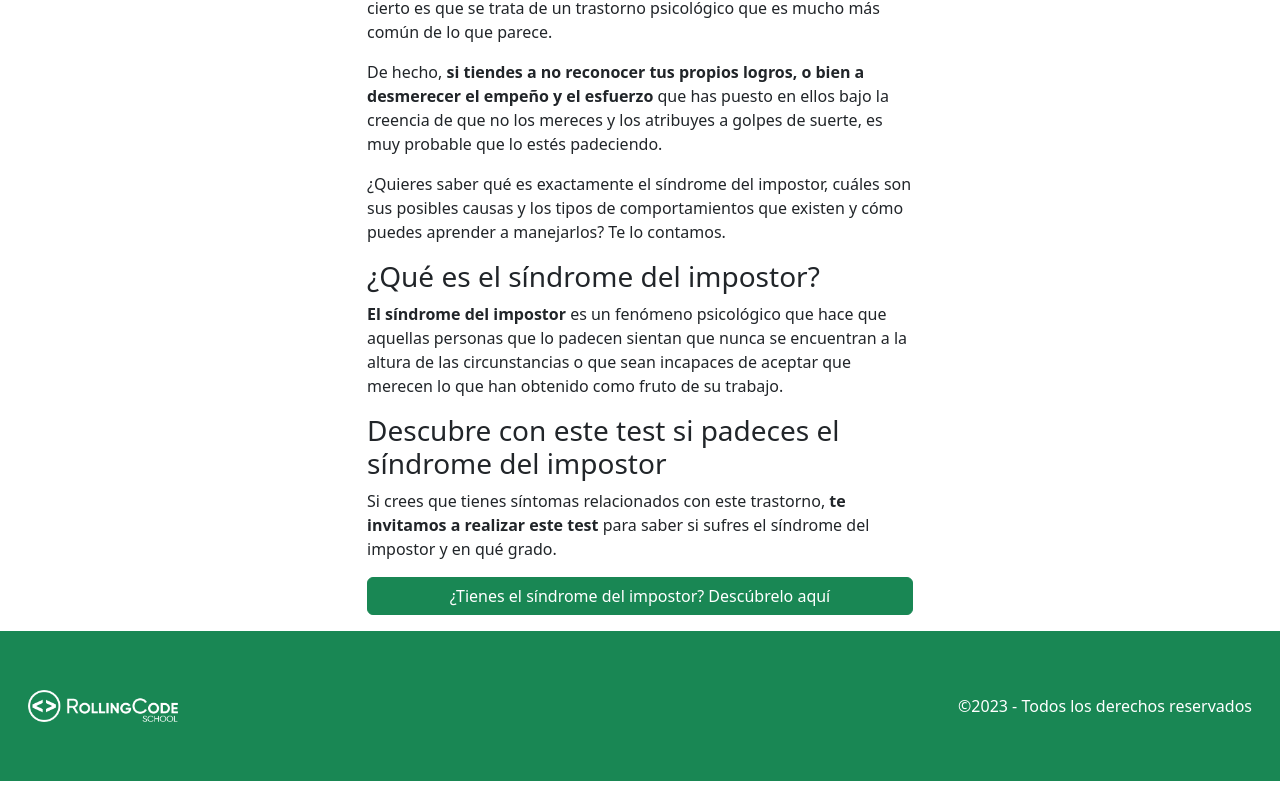
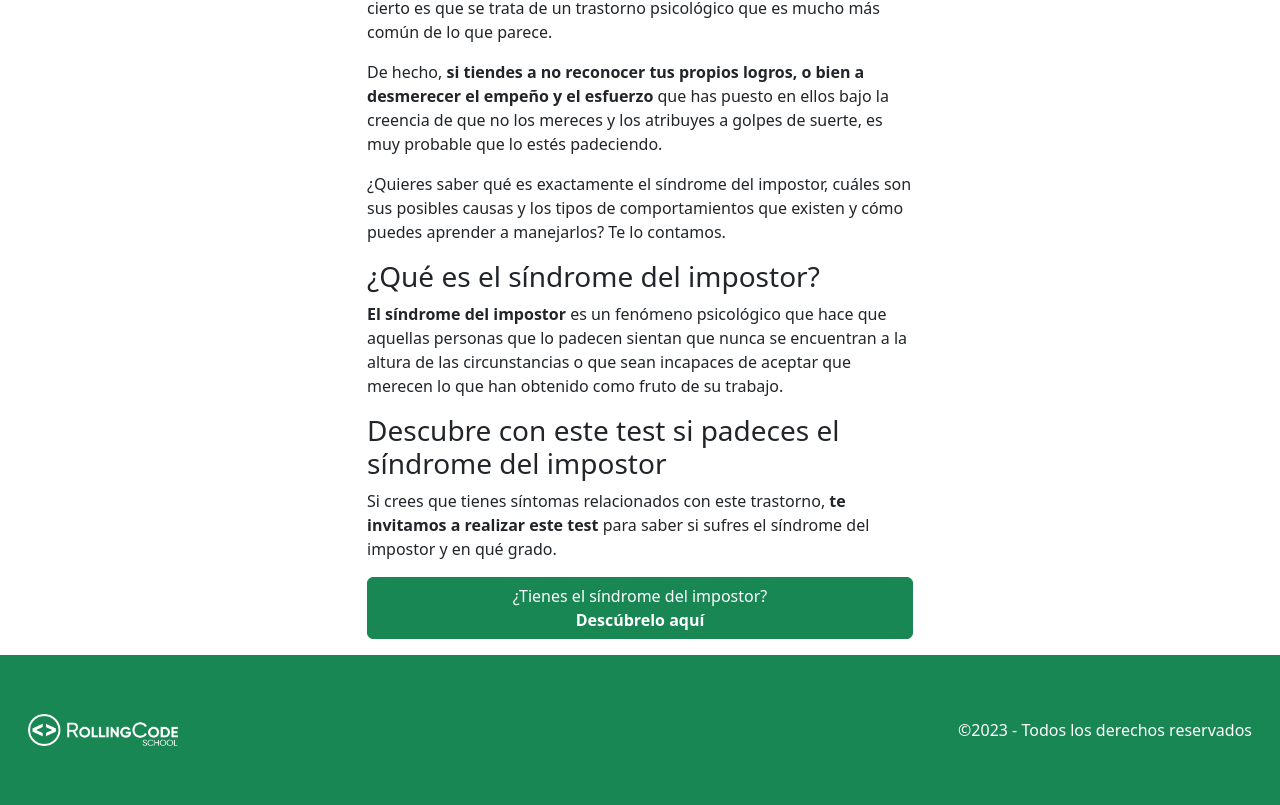
Before and after one commit to pmarino2013/sindro-impostor-app, a Vue app: page / in a window 1280 px wide. Shown: the part 580-1385 px from the top of the page. Before the commit the page ends 1361 px from the top, so only its background shows below. Built offline with nearby package versions, Linux system fonts and the light colour scheme.

Commit message:
Actualizo foto de about y mejoro texto en botón de Home

```diff
--- a/src/views/About.vue
+++ b/src/views/About.vue
@@ -56,7 +56,7 @@
 </template>
 
 <script setup>
-import avatar from "../assets/avatar.png";
+import avatar from "../assets/avatar2023.jpeg";
 </script>
 
 <style scoped>
--- a/src/views/Home.vue
+++ b/src/views/Home.vue
@@ -65,7 +65,9 @@
           </p>
           <div class="d-grid my-3">
             <router-link class="btn btn-success" to="/test">
-              ¿Tienes el síndrome del impostor? Descúbrelo aquí</router-link
+              ¿Tienes el síndrome del impostor? <br /><b
+                >Descúbrelo aquí</b
+              ></router-link
             >
           </div>
         </div>
```
Also changed, not shown: src/assets/avatar2023.jpeg (added).
